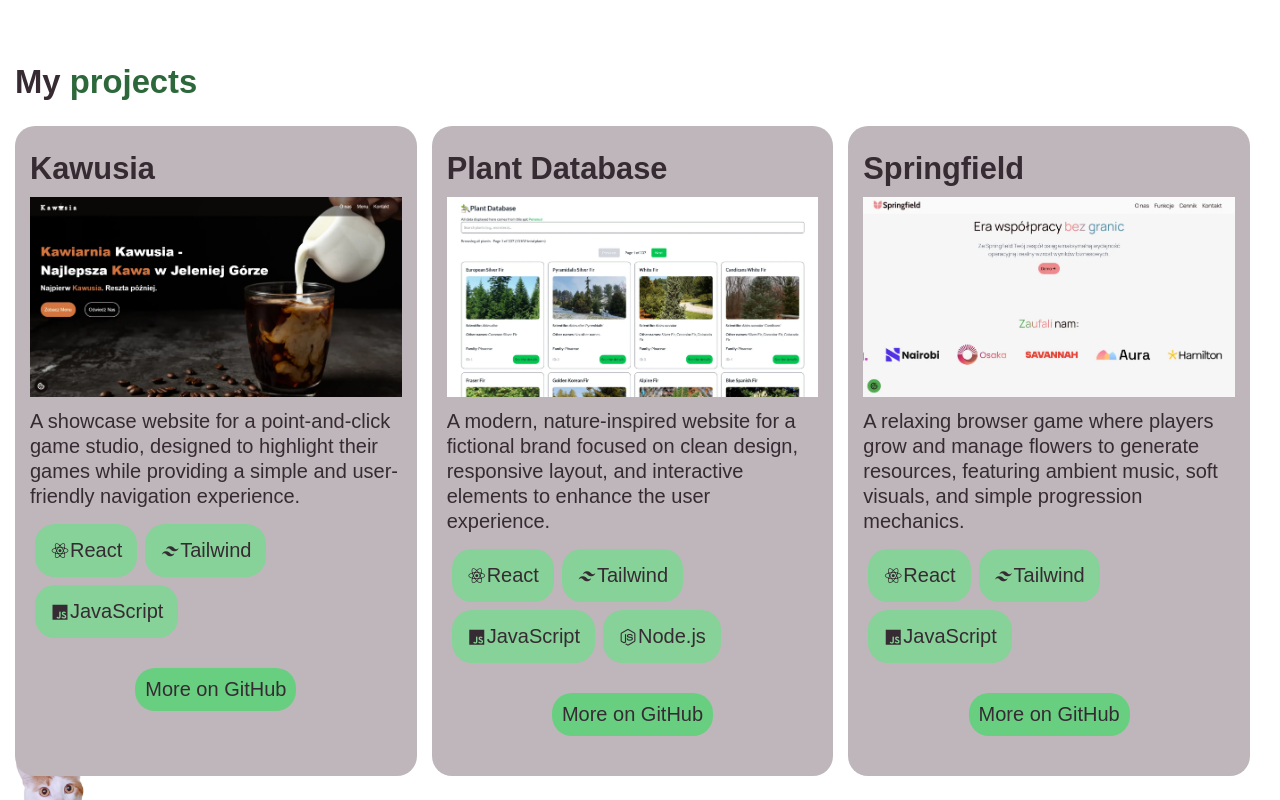
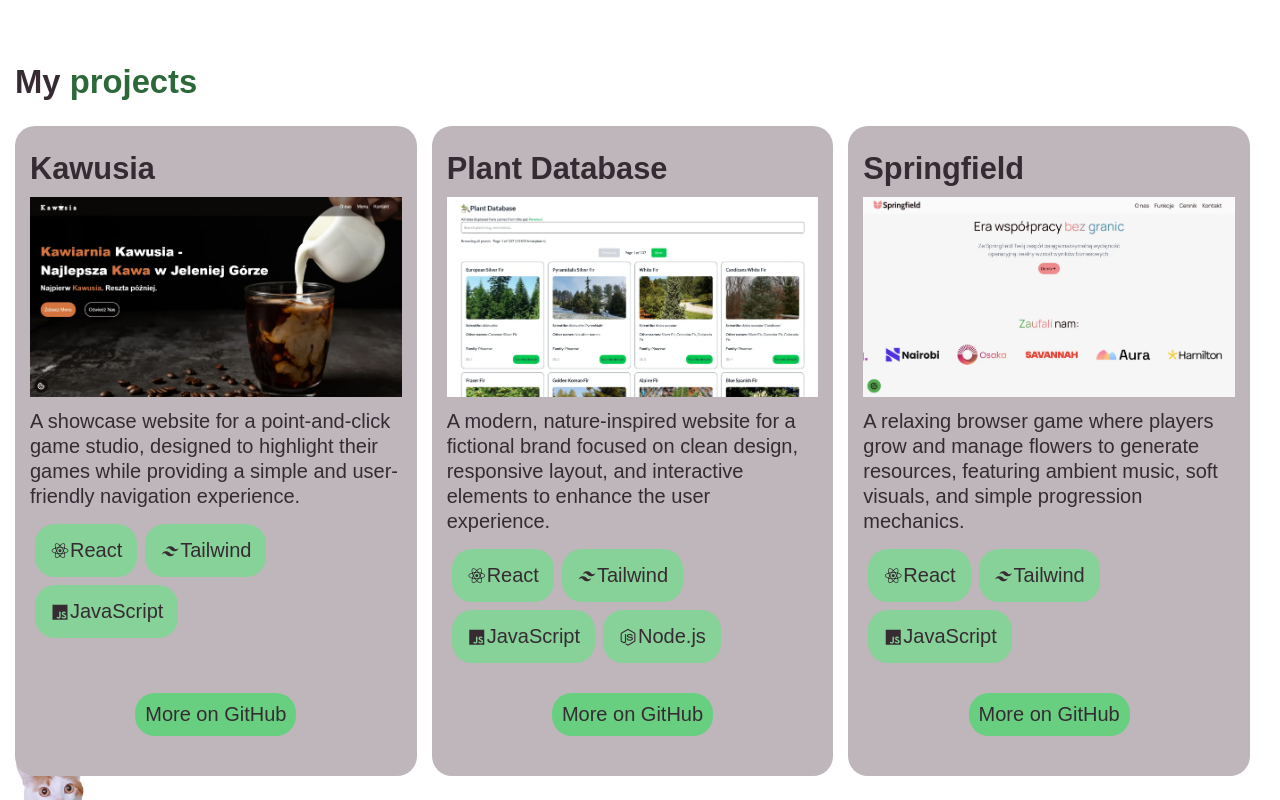
Before and after one commit to AdrianImiolek/MyWebsite, a React (Vite) app: page / in a window 1280 px wide. Shown: the part 900-1700 px from the top of the page. Built offline with nearby package versions, Linux system fonts and the light colour scheme.

Commit message:
Fixed cards

```diff
--- a/src/components/common/Card/card.scss
+++ b/src/components/common/Card/card.scss
@@ -7,6 +7,8 @@
 	}
 
 	.card {
+		display: flex;
+		flex-direction: column;
 		padding: var(--rem-md) var(--rem-md);
 		width: 100%;
 		border-radius: 20px;
@@ -75,6 +77,7 @@
 			}
 
 			&-container {
+				margin-top: auto;
 				padding: var(--rem-xsm) 0;
 				display: flex;
 				align-items: center;
```
